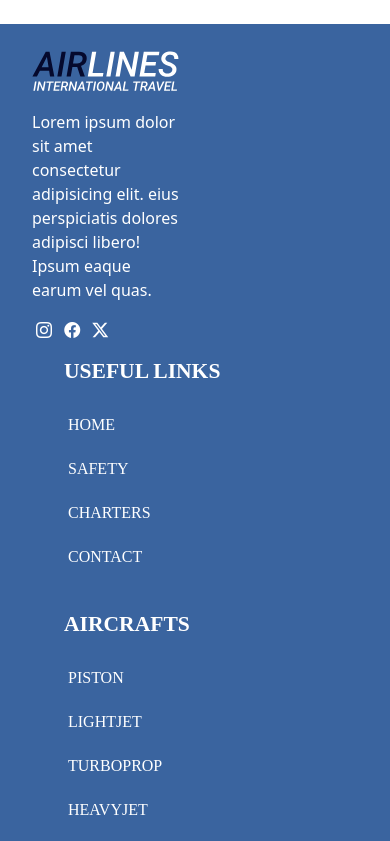
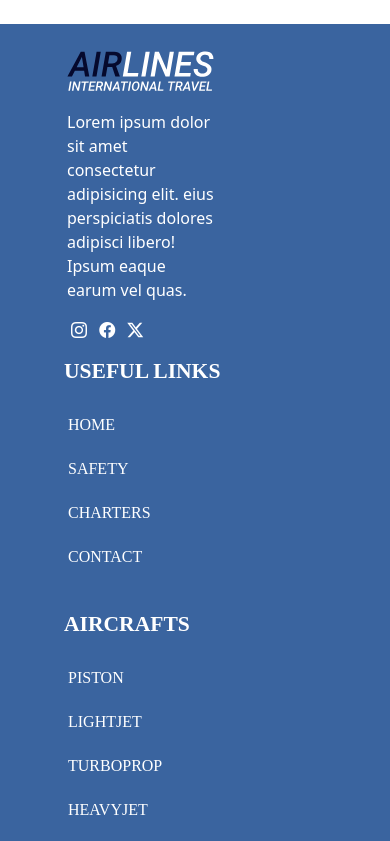
Before and after one commit to jankijadav12/airline1.github.com.io, a plain HTML site: page index.html in a window 390 px wide. Shown: the part 3863-4704 px from the top of the page. Drawn offline with nearby package versions, Linux system fonts and the light colour scheme.

Commit message:
Add files via upload

```diff
--- a/responsive.css
+++ b/responsive.css
@@ -151,6 +151,10 @@
         margin-left: 3%;
         height: 200px;
     }
+    /* footer */
+    footer #link1{
+        margin-left: 10%;
+    }
 
 
 
```
